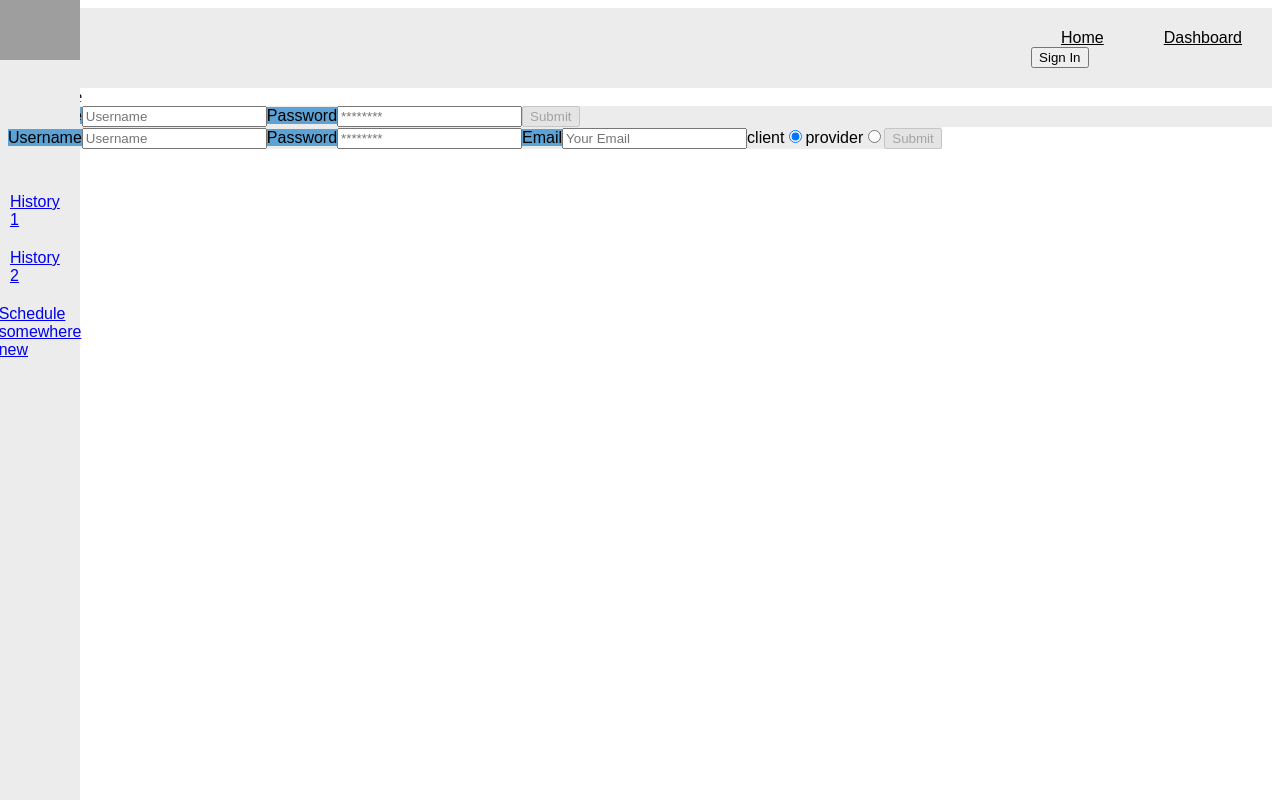
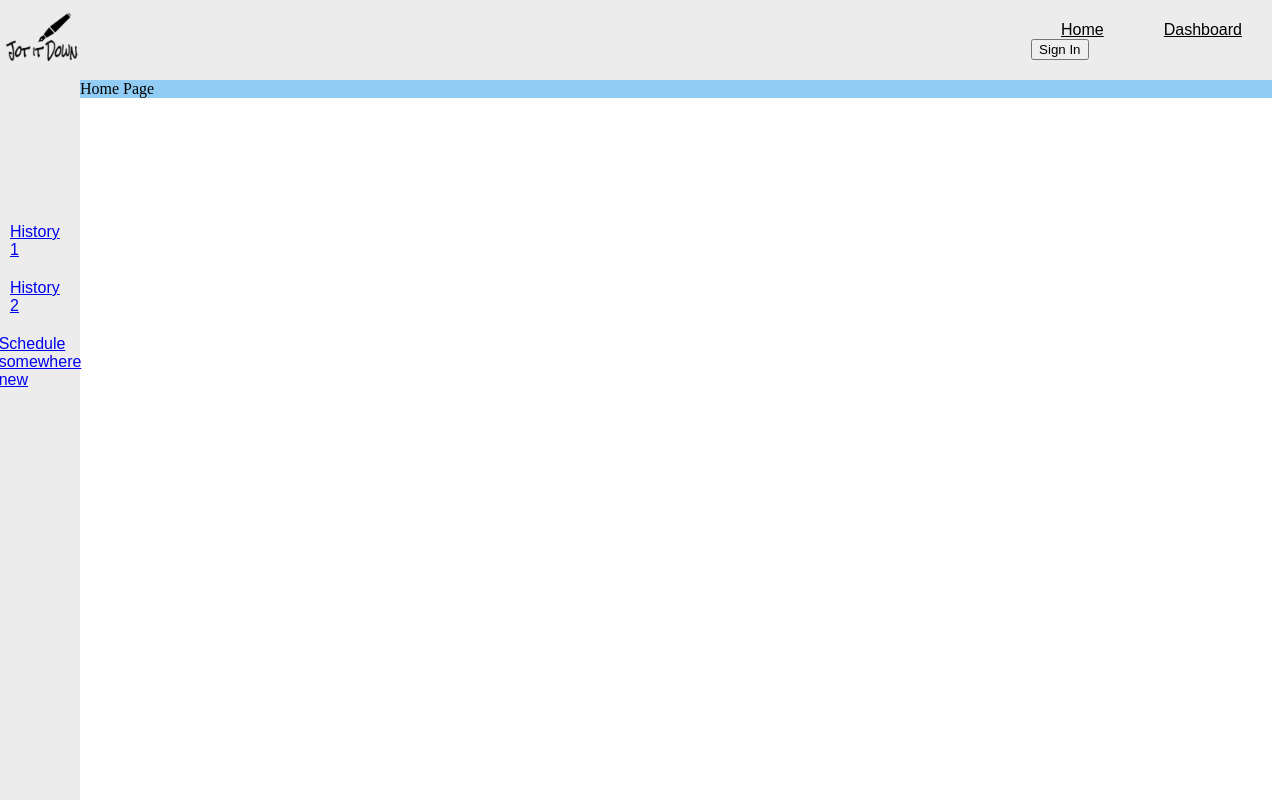
Before and after one commit to RP-LITE/awesome-schedule, a React (Vite) app in the folder client/: page / in a window 1280 px wide. Built offline with nearby package versions, Linux system fonts and the light colour scheme; grey boxes are pictures that could not be loaded.

Commit message:
updated css

```diff
--- /dev/null
+++ b/client/src/App.css
@@ -0,0 +1,25 @@
+:root {
+    --grey: #ececec;
+    --red: #f78888;
+    --yellow: #f3d250;
+    --lightblue: #90ccf4;
+    --blue: #5da2d5;
+
+}
+
+
+
+body {
+    margin-top: 0;
+}
+
+.page-container {
+    position: relative;
+    height: 100%;
+    margin-left: 72px;
+    background-color: var(--lightblue);
+}
+
+.content-wrap {
+
+};
--- a/client/src/App.jsx
+++ b/client/src/App.jsx
@@ -1,19 +1,26 @@
 import { useEffect, useState } from "react";
+import { BrowserRouter as Router, Routes, Route } from "react-router-dom";
+
 import Client from "./pages/Client";
 import Provider from "./pages/Provider";
 import HomePage from "./pages/HomePage";
-import { BrowserRouter as Router, Routes, Route } from "react-router-dom";
+
 import Header from "./components/Header/Header";
 import Sidebar from "./components/Sidebar/Sidebar";
+import "./App.css"
+
 import Auth from "./utils/Auth";
 import ProtectedRoute from "./utils/ProtectedRoute";
+import { UserProvider } from '@/utils/UserContext';
 
 function App() {
   return (
     <Router>
-      <>
+      {/* <UserProvider> */}
         <Header />
         <Sidebar />
+        <div className="page-container">
+        <div className="content-wrap">
         <Routes>
           <Route path='/' element={<HomePage />} />
           <Route
@@ -30,7 +37,9 @@ function App() {
             element={<h1 className='display-2'>Wrong page!</h1>}
           />
         </Routes>
-      </>
+        </div>
+        </div>
+      {/* </UserProvider> */}
     </Router>
   );
 }
--- a/client/src/pages/HomePage.jsx
+++ b/client/src/pages/HomePage.jsx
@@ -6,8 +6,8 @@ export default function HomePage() {
   return (
     <section>
       Home Page
-      <LoginForm />
-      <SignUpForm />
+      {/* <LoginForm />
+      <SignUpForm /> */}
     </section>
   );
 }
--- a/client/src/utils/Auth.jsx
+++ b/client/src/utils/Auth.jsx
@@ -33,17 +33,17 @@ class AuthService {
     return localStorage.getItem("id_token") || {};
   }
 
-  login(idToken) {
+  login(idToken,setRedirect) {
     // Saves user token to localStorage
     localStorage.setItem("id_token", idToken);
-    redirect("/dashboard");
+    setRedirect('/dashboard');
   }
 
   logout() {
     // Clear user token and profile data from localStorage
     localStorage.removeItem("id_token");
     // this will reload the page and reset the state of the application
-    redirect("/");
+    return redirect("/");
   }
 }
 
--- /dev/null
+++ b/client/src/utils/UserContext.jsx
@@ -0,0 +1,12 @@
+import React , { createContext, useContext } from 'react';
+
+export const useUserContext = createContext();
+
+export const UserProvider = ({children}) => {
+  const initialUser = {};
+  return (
+    <UserProvider value={initialUser}>
+      {children}
+    </UserProvider>
+  );
+}
```
Also changed, not shown: client/src/assets/Jot it Down Logo.png (added).
